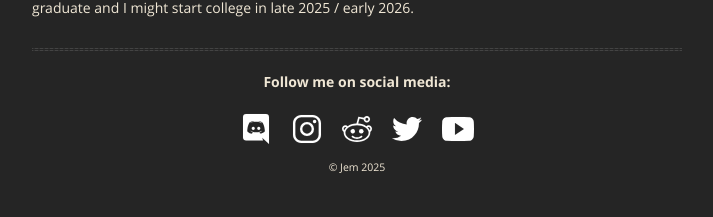
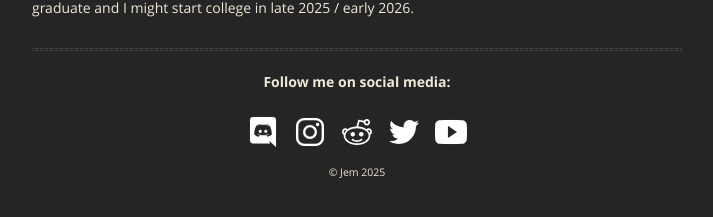
Before and after one commit to Jem20/Personal-Website, a Jekyll site: the page built from index.md, in a window 1280 px wide. Shown: the part 535-752 px from the top of the page, without its empty margins (283-996 px from the left). Built offline with Jekyll 4.4.1, drawn with Linux system fonts in a browser that asks for light colours.

Commit message:
Update home.html

```diff
--- a/_layouts/home.html
+++ b/_layouts/home.html
@@ -23,26 +23,35 @@
       <meta name="viewport" content="width=device-width, initial-scale=1, user-scalable=no">
       {% include head-custom.html %}
       <style>
-      .banner {
-        background-color: #141414;
+        #title {
+          background-image: url('./banner.JPG');
+          background-size: cover;
+          background-position: center;
           color: #ffffff;
+          padding: 20px;
           text-align: center;
-        padding: 20px;
-        font-size: 18px;
-        padding-bottom: 0px; /* Add this line to adjust the padding on the bottom */
         }
-      .banner a {
-        font-weight: bold;
+
+        .social-media-container {
+          display: flex;
+          flex-direction: column;
+          align-items: center;
+        }
+
+        .social-icons {
+          display: flex;
+          gap: 15px;
         }
       </style>
     </head>
 
     <body>
       <div class="wrapper">
-
         <section>
           <div id="title">
-        <a href="../"><h1>Jem</h1></a>
+            <a href="../">
+              <h1>Jem</h1>
+            </a>
             <p>I'm a bird photographer and gamer.</p>
             <p>
               <a href="../"><b>Home</b></a> |
@@ -61,12 +70,11 @@
 
       <footer id="footer">
         <div style="text-align:center">
-      <div style="display: flex; justify-content: center; gap: 15px;">
-        <div>
+          <div class="social-media-container">
             <p>
               <strong>Follow me on social media:</strong>
-            <p style="line-height:1px;">
-            <br>
+            </p>
+            <div class="social-icons">
               <script type="module" src="https://unpkg.com/ionicons@7.1.0/dist/ionicons/ionicons.esm.js"></script>
               <script nomodule src="https://unpkg.com/ionicons@7.1.0/dist/ionicons/ionicons.js"></script>
               <style>
@@ -75,65 +83,27 @@
                   font-size: 2rem;
                   transition: color 0.2s;
                   text-decoration: none;
-                margin: 0 5px;
-              }
-            </style>
-            <style>
-              .social-icon2 {
-                color: #ffffff;
-                font-size: 2rem;
-                transition: color 0.2s;
-                text-decoration: none;
-                margin: 0 5px;
-              }
-            </style>
-            <style>
-              .social-icon3 {
-                color: #ffffff;
-                font-size: 2rem;
-                transition: color 0.2s;
-                text-decoration: none;
-                margin: 0 5px;
-              }
-            </style>
-            <style>
-              .social-icon4 {
-                color: #ffffff;
-                font-size: 2rem;
-                transition: color 0.2s;
-                text-decoration: none;
-                margin: 0 5px;
-              }
-            </style>
-            <style>
-              .social-icon5 {
-                color: #ffffff;
-                font-size: 2rem;
-                transition: color 0.2s;
-                text-decoration: none;
-                margin: 0 5px;
                 }
               </style>
               <a class="social-icon" href="https://discord.com/users/801868147941441607" target="_blank">
                 <ion-icon name="logo-discord"></ion-icon>
               </a>
-            <a class="social-icon2" href="https://www.instagram.com/jem_birdphotography" target="_blank">
+              <a class="social-icon" href="https://www.instagram.com/jem_birdphotography" target="_blank">
                 <ion-icon name="logo-instagram"></ion-icon>
               </a>
-            <a class="social-icon3" href="https://www.reddit.com/user/jemthebirder" target="_blank">
+              <a class="social-icon" href="https://www.reddit.com/user/jemthebirder" target="_blank">
                 <ion-icon name="logo-reddit"></ion-icon>
               </a>
-            <a class="social-icon4" href="https://twitter.com/jemthebread" target="_blank">
+              <a class="social-icon" href="https://twitter.com/jemthebread" target="_blank">
                 <ion-icon name="logo-twitter"></ion-icon>
               </a>
-            <a class="social-icon5" href="https://youtube.com/@Jem7" target="_blank">
+              <a class="social-icon" href="https://youtube.com/@Jem7" target="_blank">
                 <ion-icon name="logo-youtube"></ion-icon>
               </a>
-            </p>
-            <p style="line-height:1px;">
+            </div>
+            <p>
               <small>© Jem 2025</small>
             </p>
-          <br>
           </div>
       </footer>
     </body>
```
Lines whose indentation alone changed are shown as unchanged.
